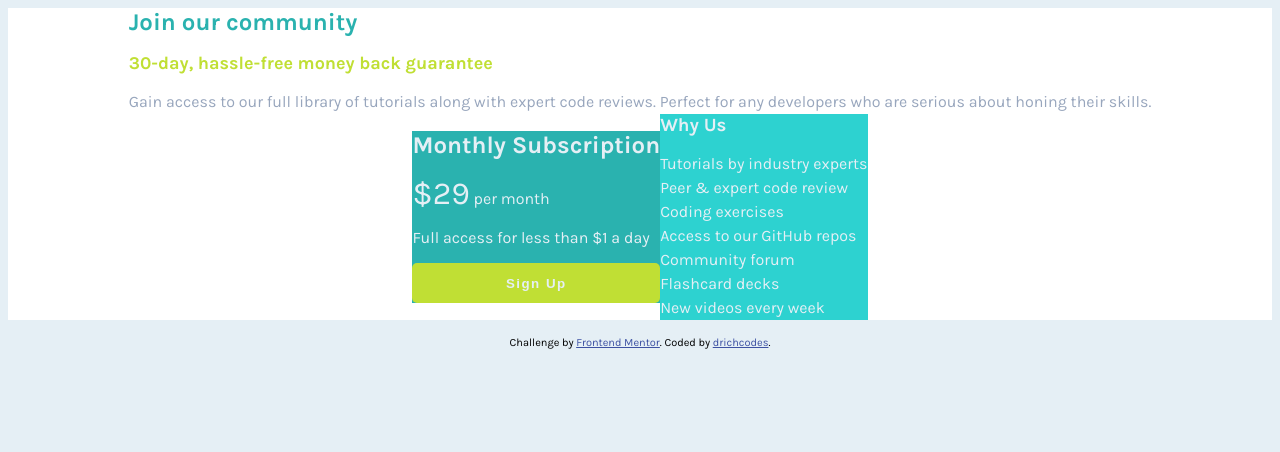
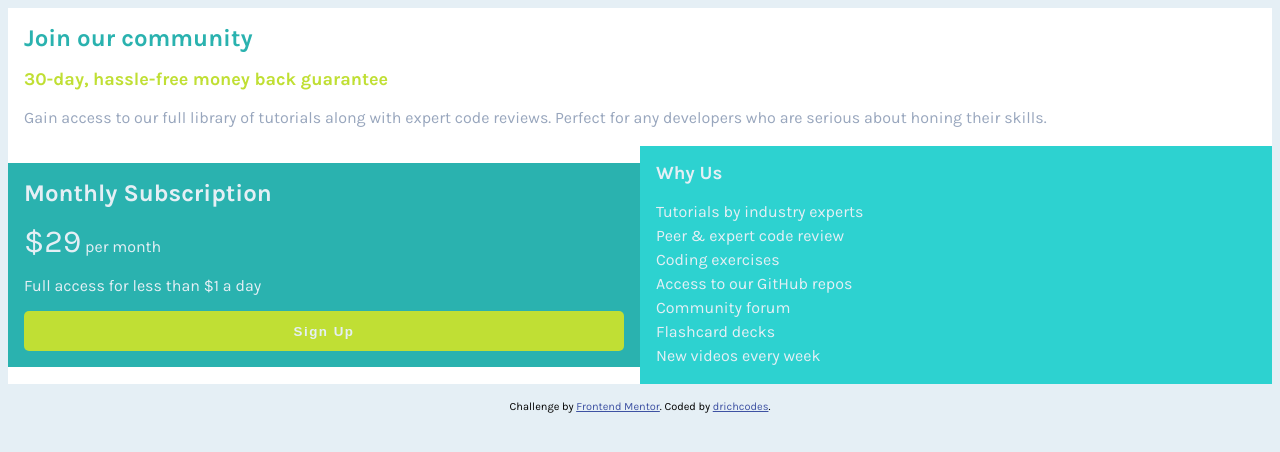
Before and after one commit to drichcodes/price-grid, a plain HTML site: page index.html in a window 1280 px wide. Drawn offline with Linux system fonts and the light colour scheme.

Commit message:
Renamed class tags

```diff
--- a/index.html
+++ b/index.html
@@ -20,21 +20,21 @@
 </head>
 <body>
   <div class="container">
-    <section class="third" id="intro">
+    <section class="content full-width" id="intro">
       <h1>Join our community</h1>
       <h2>30-day, hassle-free money back guarantee</h2>
       <p>Gain access to our full library of tutorials along with expert code reviews.
         Perfect for any developers who are serious about honing their skills.</p>
     </section>
 
-    <section class="third" id="price">
+    <section class="content half-width" id="price">
       <h2>Monthly Subscription</h2>
       <p><span>&dollar;29</span> per month</p>
       <p>Full access for less than &dollar;1 a day</p>
       <button>Sign Up</button>
     </section>
 
-    <section class="third" id="info">
+    <section class="content half-width" id="info">
       <h3>Why Us</h3>
       <p>Tutorials by industry experts <br>
         Peer &amp; expert code review <br>
```
